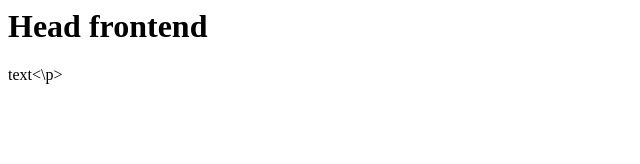
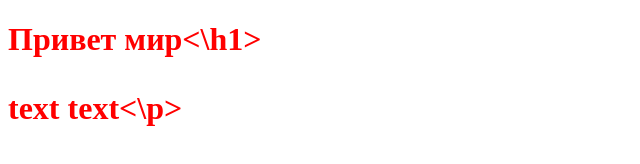
Before and after one commit to Nutri4ek/HELLO-WORLD-, a plain HTML site: page index.html in a window 1280 px wide. Shown: the whole page, without its empty margins (0-640 px from the left). Drawn offline with Linux system fonts and the light colour scheme.

Commit message:
Update index.html

```diff
--- a/index.html
+++ b/index.html
@@ -1,2 +1,12 @@
-<h1>Head frontend</h1>
-<p>text<\p>
+<!doctype html>
+<html lang="ru">
+<head>
+  <meta charset="utf-8" />
+  <title></title>
+  <link rel="stylesheet" href="style.css" />
+</head>
+<body>
+   <h1>Привет мир<\h1>
+<p>text text<\p>
+</body>
+</html>
```
